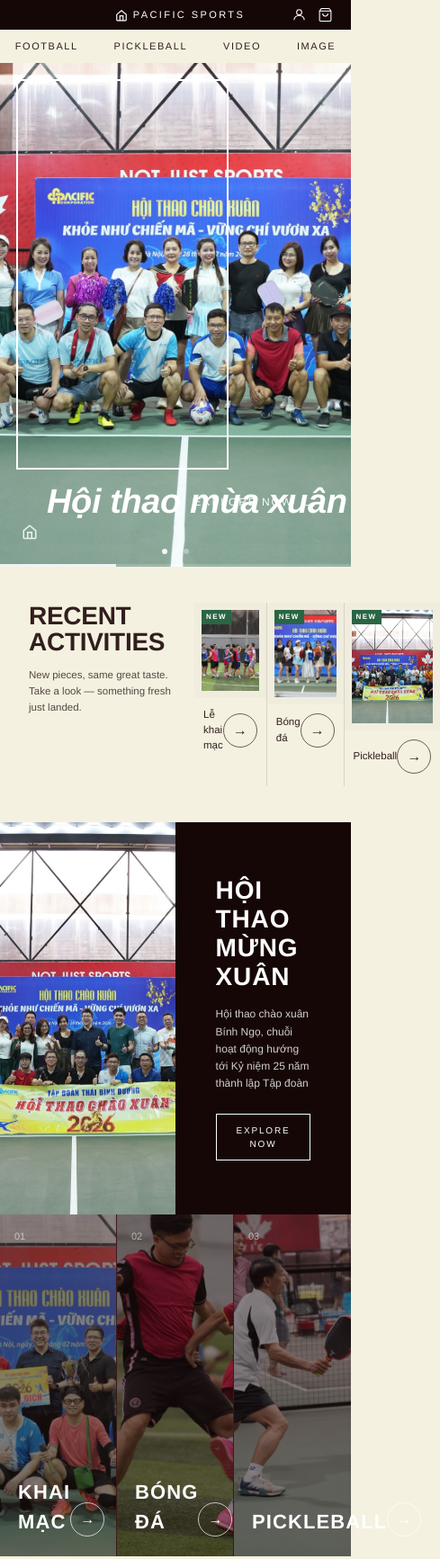
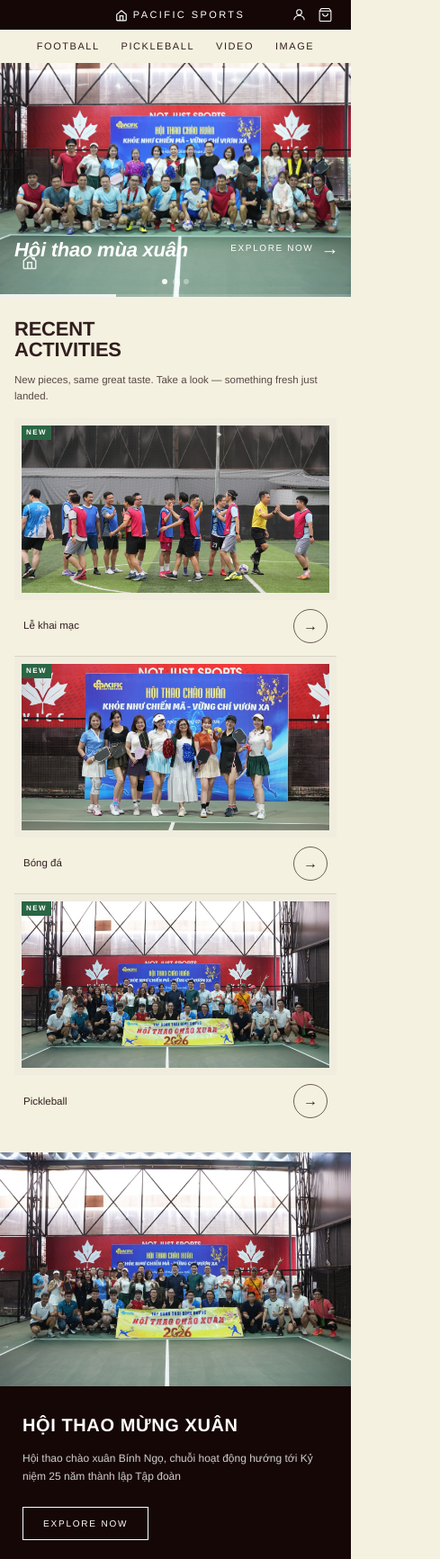
Before and after one commit to hungg2304/pacific-football, a website: page index.html in a window 390 px wide. Shown: the top 1733 px of the page at 90% size, 489 px wide, since content can reach past the window. Drawn offline with nearby package versions, Linux system fonts and the light colour scheme.

Commit message:
make layout mobile responsive

```diff
--- a/index.html
+++ b/index.html
@@ -34,6 +34,44 @@
     }
     a { text-decoration: none; color: inherit; }
     .line-through-price { text-decoration: line-through; color: #9a9a9a; }
+
+    @media (max-width: 640px) {
+      /* Hero */
+      .hero-img { height: 260px !important; }
+      .hero-frame { display: none !important; }
+      .hero-text { bottom: 40px !important; left: 16px !important; right: 90px; }
+      .hero-text h1 { font-size: 22px !important; }
+      .hero-btn { bottom: 44px !important; right: 12px !important; font-size: 10px !important; }
+
+      /* Activities */
+      .activities-section { padding: 24px 16px !important; }
+      .activities-outer { flex-direction: column !important; gap: 16px !important; }
+      .activities-label { width: 100% !important; }
+      .activities-label h2 { font-size: 22px !important; }
+      .activities-cards { flex-direction: column !important; }
+      .activity-card { border-right: none !important; border-bottom: 1px solid #d9d4c3; }
+      .activity-card:last-child { border-bottom: none; }
+      .activity-card .card-img-wrap { aspect-ratio: 16/9 !important; }
+
+      /* Dark split section */
+      .dark-section { flex-direction: column !important; }
+      .dark-section-img-wrap { width: 100% !important; }
+      .dark-section-img { min-height: 240px !important; }
+      .dark-section-text { width: 100% !important; padding: 32px 24px !important; }
+      .dark-section-text h2 { font-size: 20px !important; }
+
+      /* Categories */
+      .categories-grid { grid-template-columns: 1fr !important; }
+      .category-tile { border-right: none !important; min-height: 200px !important; border-bottom: 1px solid #3d1a1a; }
+      .category-tile:last-child { border-bottom: none; }
+      .category-tile h3 { font-size: 16px !important; }
+
+      /* Footer */
+      .footer-inner { flex-direction: column !important; gap: 24px !important; }
+      .footer-left { width: 100% !important; }
+      .footer-right { align-items: flex-start !important; padding-top: 0 !important; }
+      .footer-legal { text-align: left !important; margin-top: 16px !important; }
+    }
   </style>
 </head>
 <body>
@@ -66,7 +104,7 @@
     </div>
 
     <!-- Navigation bar -->
-    <nav class="bg-cream flex justify-center gap-10 py-2.5">
+    <nav class="bg-cream flex justify-center gap-6 py-2.5 flex-wrap">
       <a href="#" style="font-size:11px; letter-spacing:0.14em;" class="uppercase text-dark hover:opacity-60">Football</a>
       <a href="#" style="font-size:11px; letter-spacing:0.14em;" class="uppercase text-dark hover:opacity-60">Pickleball</a>
       <a href="#" style="font-size:11px; letter-spacing:0.14em;" class="uppercase text-dark hover:opacity-60">Video</a>
@@ -79,16 +117,16 @@
     <img
       src="TLT06022.jpg"
       alt="Hero"
-      class="w-full object-cover"
+      class="w-full object-cover hero-img"
       style="height:560px; display:block;"
     />
-    <!-- White frame border (left ~65% of width) -->
+    <!-- White frame border -->
     <div
-      class="absolute pointer-events-none border-2 border-white"
+      class="absolute pointer-events-none border-2 border-white hero-frame"
       style="top:18px; left:18px; bottom:108px; right:35%;"
     ></div>
 
-    <!-- Bottom-left: Houseplant logo icon -->
+    <!-- Bottom-left logo icon -->
     <div class="absolute text-white" style="bottom:30px; left:24px; opacity:0.85;">
       <svg width="18" height="18" viewBox="0 0 24 24" fill="none" stroke="currentColor" stroke-width="2">
         <path d="M3 10.5L12 3l9 7.5V21a1 1 0 01-1 1H4a1 1 0 01-1-1V10.5z"/>
@@ -96,13 +134,13 @@
       </svg>
     </div>
 
-    <!-- Hero text — sits below frame bottom edge -->
-    <div class="absolute text-white" style="bottom:52px; left:52px;">
+    <!-- Hero text -->
+    <div class="absolute text-white hero-text" style="bottom:52px; left:52px;">
       <h1 style="font-size:38px; font-weight:700; font-style:italic; line-height:1.05; letter-spacing:-0.01em;">Hội thao mùa xuân</h1>
     </div>
 
-    <!-- Shop Now — same vertical band as "New!" text -->
-    <a href="#" class="absolute flex items-center gap-2 text-white hover:opacity-70" style="bottom:62px; right:34px; font-size:12px; letter-spacing:0.16em;">
+    <!-- Explore Now -->
+    <a href="#" class="absolute flex items-center gap-2 text-white hover:opacity-70 hero-btn" style="bottom:62px; right:34px; font-size:12px; letter-spacing:0.16em;">
       <span class="uppercase">Explore Now</span>
       <span style="font-size:20px; line-height:1;">→</span>
     </a>
@@ -120,24 +158,23 @@
     </div>
   </section>
 
-  <!-- ═══════════════════════ NEW ARRIVALS ═══════════════════════ -->
-  <section class="bg-cream" style="padding: 40px 32px;">
-    <div class="flex gap-6">
+  <!-- ═══════════════════════ RECENT ACTIVITIES ═══════════════════════ -->
+  <section class="bg-cream activities-section" style="padding: 40px 32px;">
+    <div class="flex gap-6 activities-outer">
 
       <!-- Left label column -->
-      <div style="flex-shrink:0; width:160px;">
+      <div class="activities-label" style="flex-shrink:0; width:160px;">
         <h2 style="font-size:28px; font-weight:800; line-height:1.05; letter-spacing:-0.01em;" class="uppercase">RECENT<br>ACTIVITIES</h2>
         <p style="font-size:11.5px; margin-top:14px; line-height:1.55; opacity:0.8;">New pieces, same great taste. Take a look — something fresh just landed.</p>
       </div>
 
       <!-- Product cards -->
-      <div class="flex gap-0 flex-1">
+      <div class="flex gap-0 flex-1 activities-cards">
 
-        <!-- Product 1: The Aprés Everything Set -->
-        <div class="flex-1 relative" style="border-right:1px solid #d9d4c3;">
-          <!-- NEW badge -->
+        <!-- Card 1 -->
+        <div class="flex-1 relative activity-card" style="border-right:1px solid #d9d4c3;">
           <div style="position:absolute; top:8px; left:8px; z-index:10; background:#2a6644; color:white; font-size:8px; font-weight:700; letter-spacing:0.18em; padding:2px 5px;" class="uppercase">New</div>
-          <div style="background:#f0eddf; padding:8px; aspect-ratio:3/4; overflow:hidden;">
+          <div class="card-img-wrap" style="background:#f0eddf; padding:8px; aspect-ratio:3/4; overflow:hidden;">
             <img src="TLT06109.jpg" alt="Lễ khai mạc" style="width:100%; height:100%; object-fit:cover;" />
           </div>
           <div style="padding:10px 10px 14px; display:flex; align-items:center; justify-content:space-between;">
@@ -146,10 +183,10 @@
           </div>
         </div>
 
-        <!-- Product 2: Smoke the Slopes Long Sleeve -->
-        <div class="flex-1 relative" style="border-right:1px solid #d9d4c3;">
+        <!-- Card 2 -->
+        <div class="flex-1 relative activity-card" style="border-right:1px solid #d9d4c3;">
           <div style="position:absolute; top:8px; left:8px; z-index:10; background:#2a6644; color:white; font-size:8px; font-weight:700; letter-spacing:0.18em; padding:2px 5px;" class="uppercase">New</div>
-          <div style="background:#f0eddf; padding:8px; aspect-ratio:3/4; overflow:hidden;">
+          <div class="card-img-wrap" style="background:#f0eddf; padding:8px; aspect-ratio:3/4; overflow:hidden;">
             <img src="TLT06517.jpg" alt="Bóng đá" style="width:100%; height:100%; object-fit:cover;" />
           </div>
           <div style="padding:10px 10px 14px; display:flex; align-items:center; justify-content:space-between;">
@@ -158,10 +195,10 @@
           </div>
         </div>
 
-        <!-- Product 3: Houseplant Hoodie in Green -->
-        <div class="flex-1 relative">
+        <!-- Card 3 -->
+        <div class="flex-1 relative activity-card">
           <div style="position:absolute; top:8px; left:8px; z-index:10; background:#2a6644; color:white; font-size:8px; font-weight:700; letter-spacing:0.18em; padding:2px 5px;" class="uppercase">New</div>
-          <div style="background:#f0eddf; padding:8px; aspect-ratio:3/4; overflow:hidden;">
+          <div class="card-img-wrap" style="background:#f0eddf; padding:8px; aspect-ratio:3/4; overflow:hidden;">
             <img src="TLT07027.jpg" alt="Pickleball" style="width:100%; height:100%; object-fit:cover;" />
           </div>
           <div style="padding:10px 10px 14px; display:flex; align-items:center; justify-content:space-between;">
@@ -174,18 +211,19 @@
     </div>
   </section>
 
-  <!-- ═══════════════════════ SCENT SECTION ═══════════════════════ -->
-  <section style="background-color:#160707;" class="flex">
+  <!-- ═══════════════════════ DARK SPLIT SECTION ═══════════════════════ -->
+  <section style="background-color:#160707;" class="flex dark-section">
     <!-- Left image -->
-    <div style="width:50%; flex-shrink:0;">
+    <div class="dark-section-img-wrap" style="width:50%; flex-shrink:0;">
       <img
         src="TLT07029.jpg"
         alt="Hội thao mừng xuân"
+        class="dark-section-img"
         style="width:100%; height:100%; object-fit:cover; display:block; min-height:400px;"
       />
     </div>
     <!-- Right text -->
-    <div class="flex items-center justify-center" style="width:50%; padding:60px 48px;">
+    <div class="flex items-center justify-center dark-section-text" style="width:50%; padding:60px 48px;">
       <div style="max-width:340px;">
         <h2 style="font-size:28px; font-weight:800; color:white; line-height:1.15; letter-spacing:0.03em; text-transform:uppercase;">Hội thao mừng xuân</h2>
         <p style="font-size:12px; color:white; margin-top:16px; opacity:0.8; line-height:1.6;">Hội thao chào xuân Bính Ngọ, chuỗi hoạt động hướng tới Kỷ niệm 25 năm thành lập Tập đoàn</p>
@@ -195,10 +233,9 @@
   </section>
 
   <!-- ═══════════════════════ CATEGORIES ═══════════════════════ -->
-  <section style="background-color:#160707;" class="grid grid-cols-3">
+  <section style="background-color:#160707;" class="grid grid-cols-3 categories-grid">
 
-    <!-- 01 Furniture -->
-    <div class="relative" style="border-right:1px solid #3d1a1a; min-height:380px;">
+    <div class="relative category-tile" style="border-right:1px solid #3d1a1a; min-height:380px;">
       <img src="TLT07071.jpg" alt="Khai mạc" style="width:100%; height:100%; object-fit:cover; display:block; opacity:0.5;" />
       <span class="absolute text-white" style="top:16px; left:16px; font-size:11px; opacity:0.55;">01</span>
       <div class="absolute flex items-end justify-between" style="bottom:0; left:0; right:0; padding:20px 20px 22px;">
@@ -207,8 +244,7 @@
       </div>
     </div>
 
-    <!-- 02 Ashtrays -->
-    <div class="relative" style="border-right:1px solid #3d1a1a; min-height:380px;">
+    <div class="relative category-tile" style="border-right:1px solid #3d1a1a; min-height:380px;">
       <img src="TLT06123.jpg" alt="Bóng đá" style="width:100%; height:100%; object-fit:cover; display:block; opacity:0.5;" />
       <span class="absolute text-white" style="top:16px; left:16px; font-size:11px; opacity:0.55;">02</span>
       <div class="absolute flex items-end justify-between" style="bottom:0; left:0; right:0; padding:20px 20px 22px;">
@@ -217,8 +253,7 @@
       </div>
     </div>
 
-    <!-- 03 By Seth -->
-    <div class="relative" style="min-height:380px;">
+    <div class="relative category-tile" style="min-height:380px;">
       <img src="TLT06869.jpg" alt="Pickleball" style="width:100%; height:100%; object-fit:cover; display:block; opacity:0.5;" />
       <span class="absolute text-white" style="top:16px; left:16px; font-size:11px; opacity:0.55;">03</span>
       <div class="absolute flex items-end justify-between" style="bottom:0; left:0; right:0; padding:20px 20px 22px;">
@@ -230,17 +265,16 @@
   </section>
 
   <!-- ═══════════════════════ NEWSLETTER SPACER ═══════════════════════ -->
-  <section class="bg-cream" style="min-height:220px; display:flex; align-items:center; justify-content:flex-end; padding:40px 32px;">
-    <!-- Appears mostly blank / newsletter area in reference -->
+  <section class="bg-cream" style="min-height:120px; display:flex; align-items:center; justify-content:flex-end; padding:40px 32px;">
     <span style="font-size:11px; opacity:0.3;">)</span>
   </section>
 
   <!-- ═══════════════════════ FOOTER ═══════════════════════ -->
   <footer class="bg-cream" style="padding:0 32px 40px; border-top:1px solid #BDB498;">
-    <div class="flex justify-between">
+    <div class="flex justify-between footer-inner">
 
       <!-- Left: nav links -->
-      <div style="width:55%;">
+      <div class="footer-left" style="width:55%;">
         <a href="#" class="block" style="padding:12px 0; font-size:12px; font-weight:700; letter-spacing:0.14em; text-transform:uppercase; border-bottom:1px solid #BDB498;">Houseplant Drinks</a>
         <a href="#" class="block" style="padding:12px 0; font-size:12px; font-weight:700; letter-spacing:0.14em; text-transform:uppercase; border-bottom:1px solid #BDB498;">Contact Us</a>
         <a href="#" class="block" style="padding:12px 0; font-size:12px; font-weight:700; letter-spacing:0.14em; text-transform:uppercase; border-bottom:1px solid #BDB498;">Newsletter Sign-Up</a>
@@ -251,10 +285,8 @@
       </div>
 
       <!-- Right: social icons + legal -->
-      <div class="flex flex-col items-end justify-between" style="padding-top:12px;">
-        <!-- Social icons -->
+      <div class="flex flex-col items-end justify-between footer-right" style="padding-top:12px;">
         <div class="flex gap-4" style="color:#321e1e;">
-          <!-- Instagram -->
           <a href="#">
             <svg width="20" height="20" viewBox="0 0 24 24" fill="none" stroke="#321e1e" stroke-width="1.5">
               <rect x="2" y="2" width="20" height="20" rx="5" ry="5"/>
@@ -262,22 +294,18 @@
               <line x1="17.5" y1="6.5" x2="17.51" y2="6.5" stroke-linecap="round" stroke-width="2"/>
             </svg>
           </a>
-          <!-- Twitter/X -->
           <a href="#">
             <svg width="20" height="20" viewBox="0 0 24 24" fill="none" stroke="#321e1e" stroke-width="1.5">
               <path d="M23 3a10.9 10.9 0 01-3.14 1.53 4.48 4.48 0 00-7.86 3v1A10.66 10.66 0 013 4s-4 9 5 13a11.64 11.64 0 01-7 2c9 5 20 0 20-11.5a4.5 4.5 0 00-.08-.83A7.72 7.72 0 0023 3z"/>
             </svg>
           </a>
-          <!-- Facebook -->
           <a href="#">
             <svg width="20" height="20" viewBox="0 0 24 24" fill="none" stroke="#321e1e" stroke-width="1.5">
               <path d="M18 2h-3a5 5 0 00-5 5v3H7v4h3v8h4v-8h3l1-4h-4V7a1 1 0 011-1h3z"/>
             </svg>
           </a>
         </div>
-
-        <!-- Legal links -->
-        <div style="text-align:right; margin-top:24px;">
+        <div class="footer-legal" style="text-align:right; margin-top:24px;">
           <p style="font-size:9.5px; opacity:0.7; margin-bottom:3px;">Managing Data | Privacy Preferences</p>
           <p style="font-size:9.5px; opacity:0.7; margin-bottom:3px;">Do Not Sell My Personal Information</p>
           <p style="font-size:9.5px; opacity:0.7;">Interest-Based Ads</p>
```
